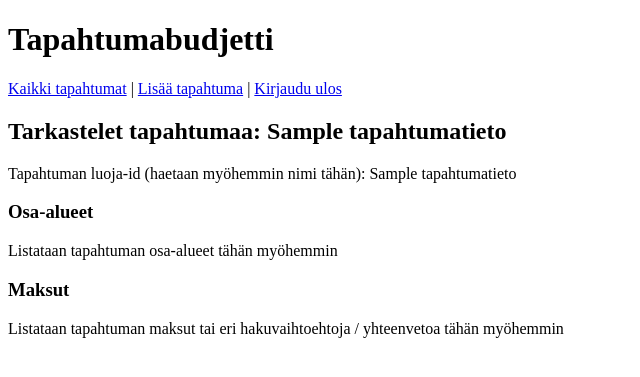
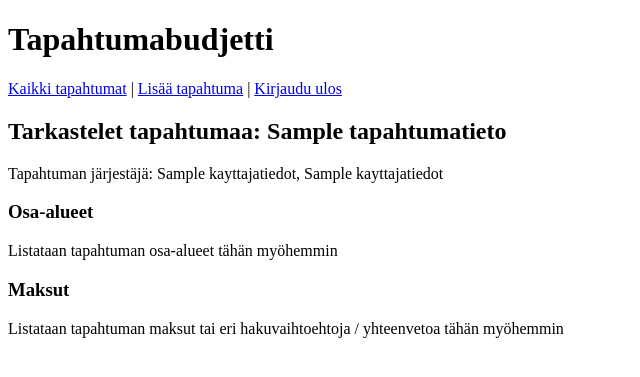
Before and after one commit to sallasal/Tapahtumabudjetti, a Flask app: template templates/tapahtuma.html in a window 1280 px wide. Shown: the top 377 px of the page, without its empty margins (0-640 px from the left). Run offline with Flask 2, Linux system fonts and the light colour scheme; the visitor is signed in with stand-in values (Sample User, id 1); the template is opened without the code that fills it: most values are stand-ins (such as "Sample title", 1, 10 or a date in 2020).

Commit message:
Improve creator info shown on tapahtumat.html

```diff
--- a/routes.py
+++ b/routes.py
@@ -23,7 +23,9 @@ def createtapahtuma():
 @app.route("/tapahtuma/<int:id>", methods=["GET"])
 def tapahtuma(id):
     tapahtumatiedot = tapahtumat.hae_tapahtuma(id)
-    return render_template("tapahtuma.html", tapahtumatiedot = tapahtumatiedot)
+    jarjestaja_id = tapahtumatiedot[2]
+    kayttajatiedot = users.user_name(jarjestaja_id)
+    return render_template("tapahtuma.html", tapahtumatiedot = tapahtumatiedot, kayttajatiedot = kayttajatiedot)
 
 # Kirjautumiseen liittyvät reitit
 @app.route("/login", methods=["get","post"])
--- a/tapahtumat.py
+++ b/tapahtumat.py
@@ -22,5 +22,5 @@ def lisaa_tapahtuma(nimi):
 def hae_tapahtuma(id):
     sql = "SELECT id, nimi, kayttaja FROM tapahtumat WHERE id=:id"
     result = db.session.execute(sql, {"id":id})
-    tapahtumatiedot = result.fetchall()
+    tapahtumatiedot = result.fetchone()
     return tapahtumatiedot
--- a/templates/tapahtuma.html
+++ b/templates/tapahtuma.html
@@ -1,12 +1,10 @@
 {% extends "layout.html" %}
 
 {% block content %}
-{% for tapahtumatieto in tapahtumatiedot %}
-<h2>Tarkastelet tapahtumaa: {{ tapahtumatieto[1] }}</h2>
-<p>Tapahtuman luoja-id (haetaan myöhemmin nimi tähän): {{ tapahtumatieto[2] }}</p>
+<h2>Tarkastelet tapahtumaa: {{ tapahtumatiedot[1] }}</h2>
+<p>Tapahtuman järjestäjä: {{ kayttajatiedot[0] }}, {{ kayttajatiedot[1] }}</p>
 <h3>Osa-alueet</h3>
 <p>Listataan tapahtuman osa-alueet tähän myöhemmin</p>
 <h3>Maksut</h3>
 <p>Listataan tapahtuman maksut tai eri hakuvaihtoehtoja / yhteenvetoa tähän myöhemmin</p>
-{% endfor %}
 {% endblock %}
--- a/users.py
+++ b/users.py
@@ -30,3 +30,9 @@ def register(username,password,email):
 
 def user_id():
     return session.get("user_id",0)
+
+def user_name(id):
+    sql = "SELECT nimi, email FROM kayttajat WHERE id=:id"
+    result = db.session.execute(sql, {"id":id})
+    kayttajatiedot = result.fetchone()
+    return kayttajatiedot
```
Also changed, not shown: README.md.
